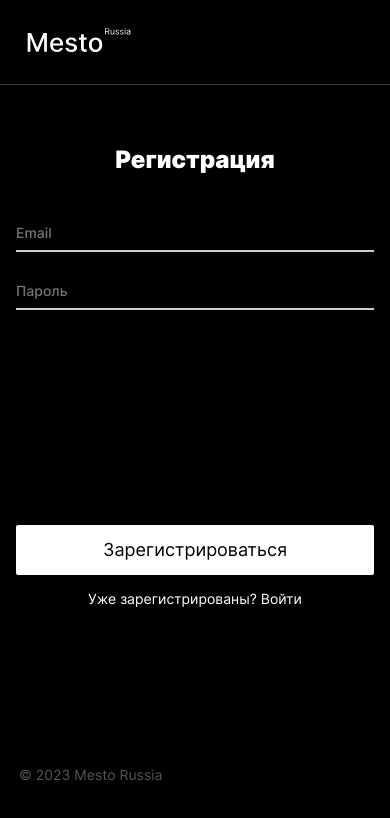
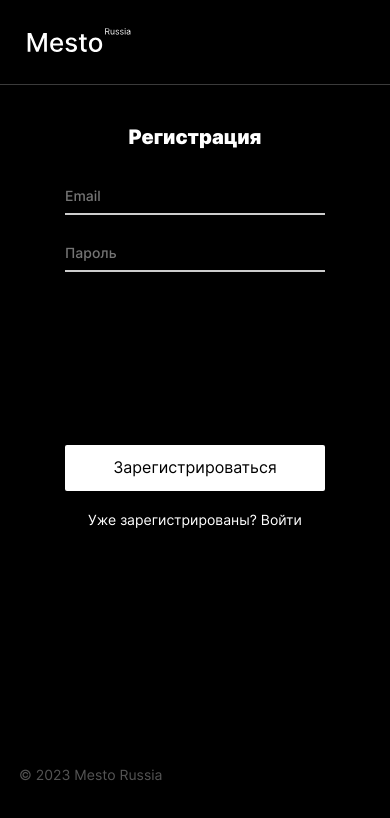
Before and after one commit to SvetAlexa/react-mesto-auth, a React (Create React App) app: page /sign-up in a window 390 px wide. Shown: the top 818 px of the page. Built offline with nearby package versions, Linux system fonts and the light colour scheme; no server answers.

Commit message:
добавить адаптив для моб версии для компонентов Login Register InfoTooltip

```diff
--- a/src/blocks/popup/__infotooltop-img/popup__infotooltop-img.css
+++ b/src/blocks/popup/__infotooltop-img/popup__infotooltop-img.css
@@ -1,5 +1,11 @@
 .popup__infotooltop-img {
     width: 120px;
     height: 120px;
-    padding-top: 24px;
+    padding-top: 26px;
 }
+
+@media screen and (max-width: 640px) {
+    .popup__infotooltop-img {
+        padding-top: 25px;
+    }
+}
--- a/src/blocks/popup/__infotooltop-title/popup__infotooltop-title.css
+++ b/src/blocks/popup/__infotooltop-title/popup__infotooltop-title.css
@@ -9,3 +9,12 @@
     line-height: 29px;
     text-align: center;
 }
+
+@media screen and (max-width: 640px) {
+    .popup__infotooltop-title {
+        padding-top: 40px;
+        padding-bottom: 25px;
+        font-size: 20px;
+        line-height: 24px;
+    }
+}
--- a/src/blocks/sign/__button/sign__button.css
+++ b/src/blocks/sign/__button/sign__button.css
@@ -19,3 +19,12 @@
 .sign__button:hover{
     opacity: 0.85;
 }
+
+@media screen and (max-width: 640px) {
+    .sign__button {
+        width: 260px;
+        font-size: 16px;
+        line-height: 19px;
+        min-height: 46px;
+    }
+}
--- a/src/blocks/sign/__input-list/sign__input-list.css
+++ b/src/blocks/sign/__input-list/sign__input-list.css
@@ -7,3 +7,10 @@
     padding: 0;
     width: 100%;
 }
+
+@media screen and (max-width: 640px) {
+    .sign__input-list {
+        row-gap: 29px;
+        margin-bottom: 173px;
+    }
+}
--- a/src/blocks/sign/__redirect-container/sign__redirect-container.css
+++ b/src/blocks/sign/__redirect-container/sign__redirect-container.css
@@ -2,5 +2,11 @@
     display: flex;
     column-gap: 4px;
     padding-top: 15px;
-   justify-content: center;
+    justify-content: center;
 }
+
+@media screen and (max-width: 640px) {
+    .sign__redirect-container {
+        padding-top: 20px;
+    }
+}
--- a/src/blocks/sign/__title/sign__title.css
+++ b/src/blocks/sign/__title/sign__title.css
@@ -8,3 +8,11 @@
     text-align: center;
     padding-bottom: 50px;
 }
+
+@media screen and (max-width: 640px) {
+    .sign__title {
+        font-size: 20px;
+        line-height: 24px;
+        padding-bottom: 38px;
+    }
+}
--- a/src/blocks/sign/sign.css
+++ b/src/blocks/sign/sign.css
@@ -5,3 +5,10 @@
     width: 358px;
     text-align: center;
 }
+
+@media screen and (max-width: 640px) {
+    .sign {
+        width: 260px;
+        padding-top: 40px;
+    }
+}
--- a/src/components/App.jsx
+++ b/src/components/App.jsx
@@ -52,28 +52,23 @@ function App() {
 
   function handleEditProfileClick() {
     setIsEditProfilePopupOpen(true);
-    //document.addEventListener('keydown', handleEscClick)
   }
 
   function handleAddPlaceClick() {
     setIsAddPlacePopupOpen(true);
-    //document.addEventListener('keydown', handleEscClick)
   }
 
   function handleEditAvatarClick() {
     setIsEditAvatarPopupOpen(true);
-    //document.addEventListener('keydown', handleEscClick)
   }
 
   function handleCardClick(card) {
     setIsImagePopupOpen(true);
     setSelectedCard(card);
-    //document.addEventListener('keydown', handleEscClick)
   }
 
   function handleDeleteClick(card) {
     setIsDeletePopupOpen({ isOpen: true, card: card });
-    //document.addEventListener('keydown', handleEscClick)
   }
 
   function handleOverlayClick(evt) {
```
